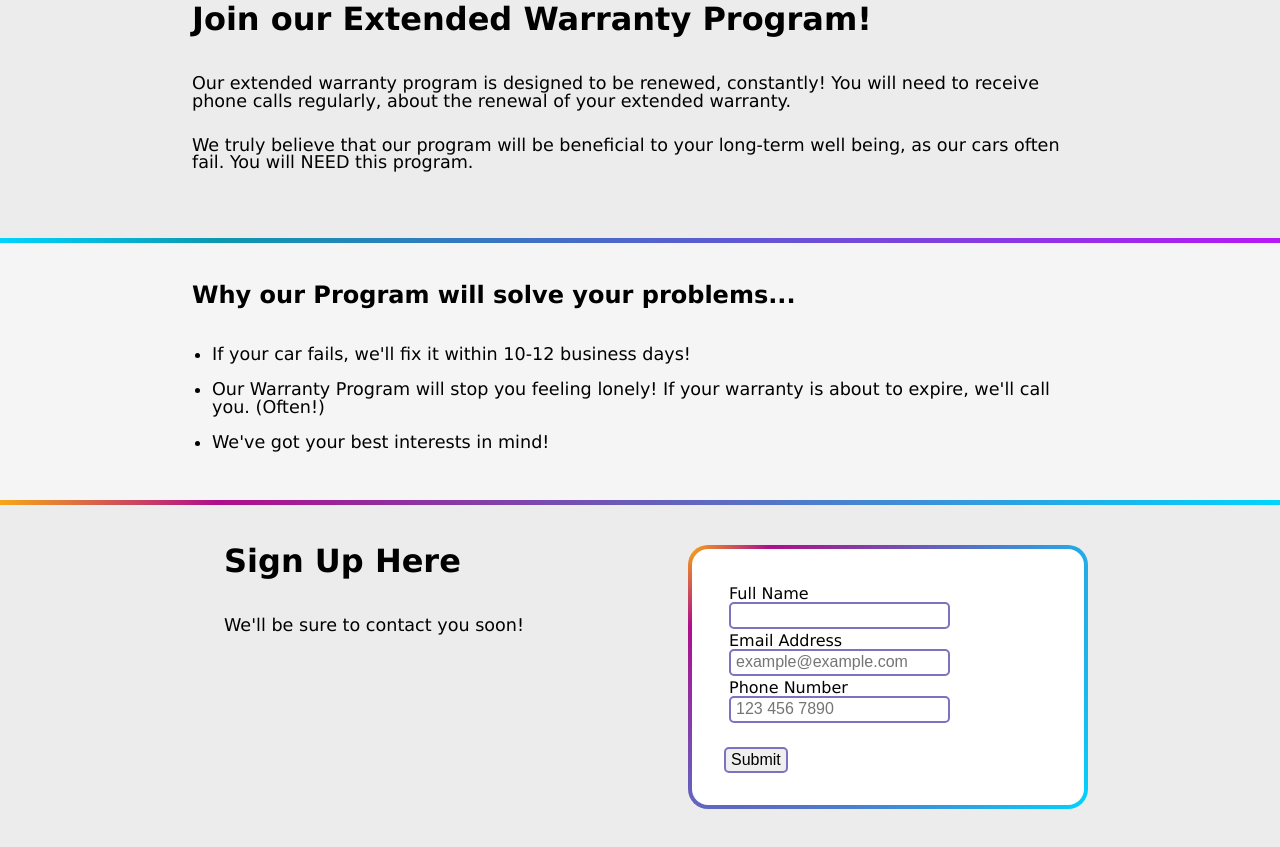
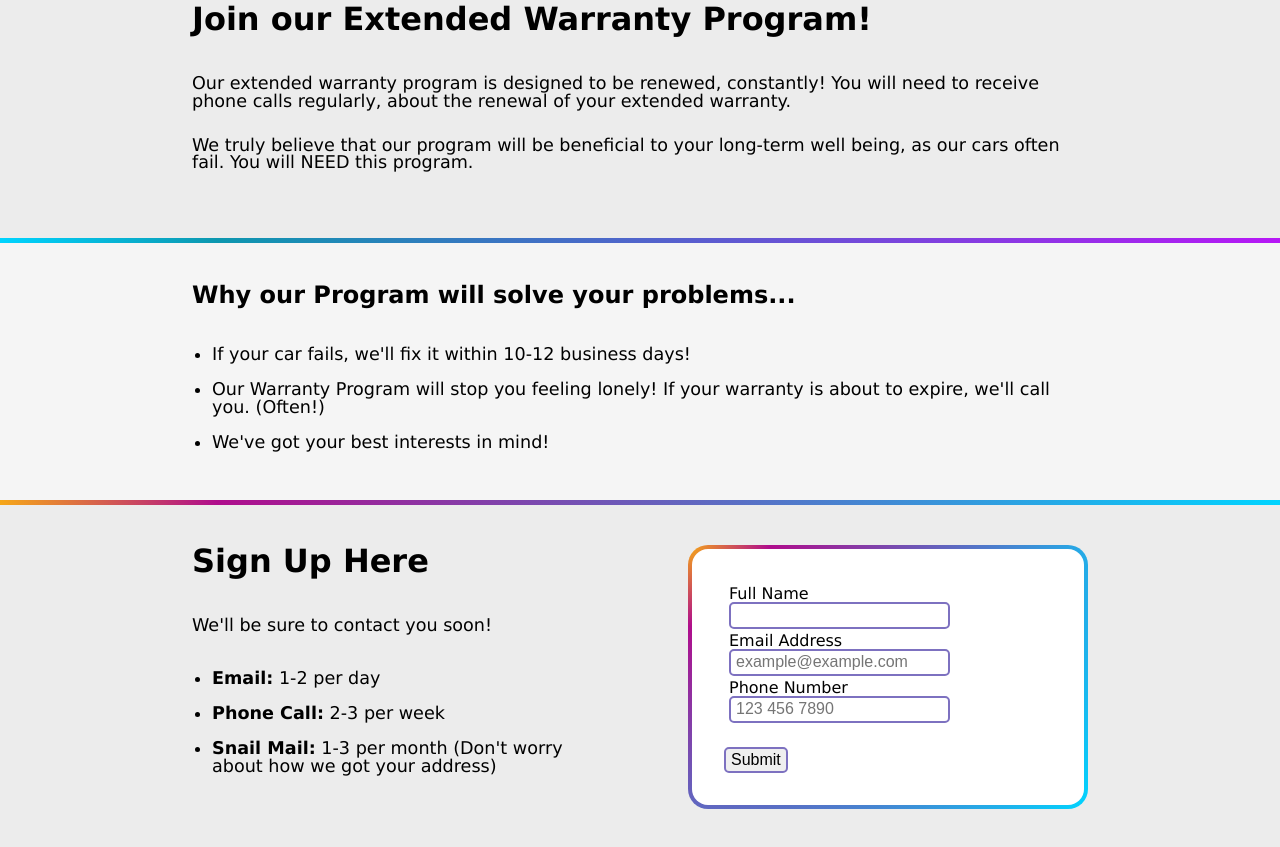
Before and after one commit to katdeviit/itmd362-project1, a plain HTML site: page index.html in a window 1280 px wide. Shown: the part 500-1347 px from the top of the page. Drawn offline with Linux system fonts and the light colour scheme.

Commit message:
Fix the margins on section-left

```diff
--- a/css/main.css
+++ b/css/main.css
@@ -2,6 +2,10 @@ html {
   background-color: white;
   font-family: Verdana, sans-serif;
   font-size: 1em;
+}
+
+strong {
+  font-weight: bold;
 }
 
 header {
@@ -193,7 +197,7 @@ form .submit-field {
   }
 
   .section-left {
-    margin-left: 2em;
+    margin-right: 2em;
   }
 
   .section-right {
--- a/index.html
+++ b/index.html
@@ -47,6 +47,14 @@
           <div class="section-left">
             <h2>Sign Up Here</h2>
             <p>We'll be sure to contact you soon!</p>
+            <ul>
+              <li><strong>Email:</strong> 1-2 per day</li>
+              <li><strong>Phone Call:</strong> 2-3 per week</li>
+              <li>
+                <strong>Snail Mail:</strong>
+                1-3 per month (Don't worry about how we got your address)
+              </li>
+            </ul>
           </div>
           <div class="section-right">
             <form action="#null" method="dialog" autocomplete="on">
```
